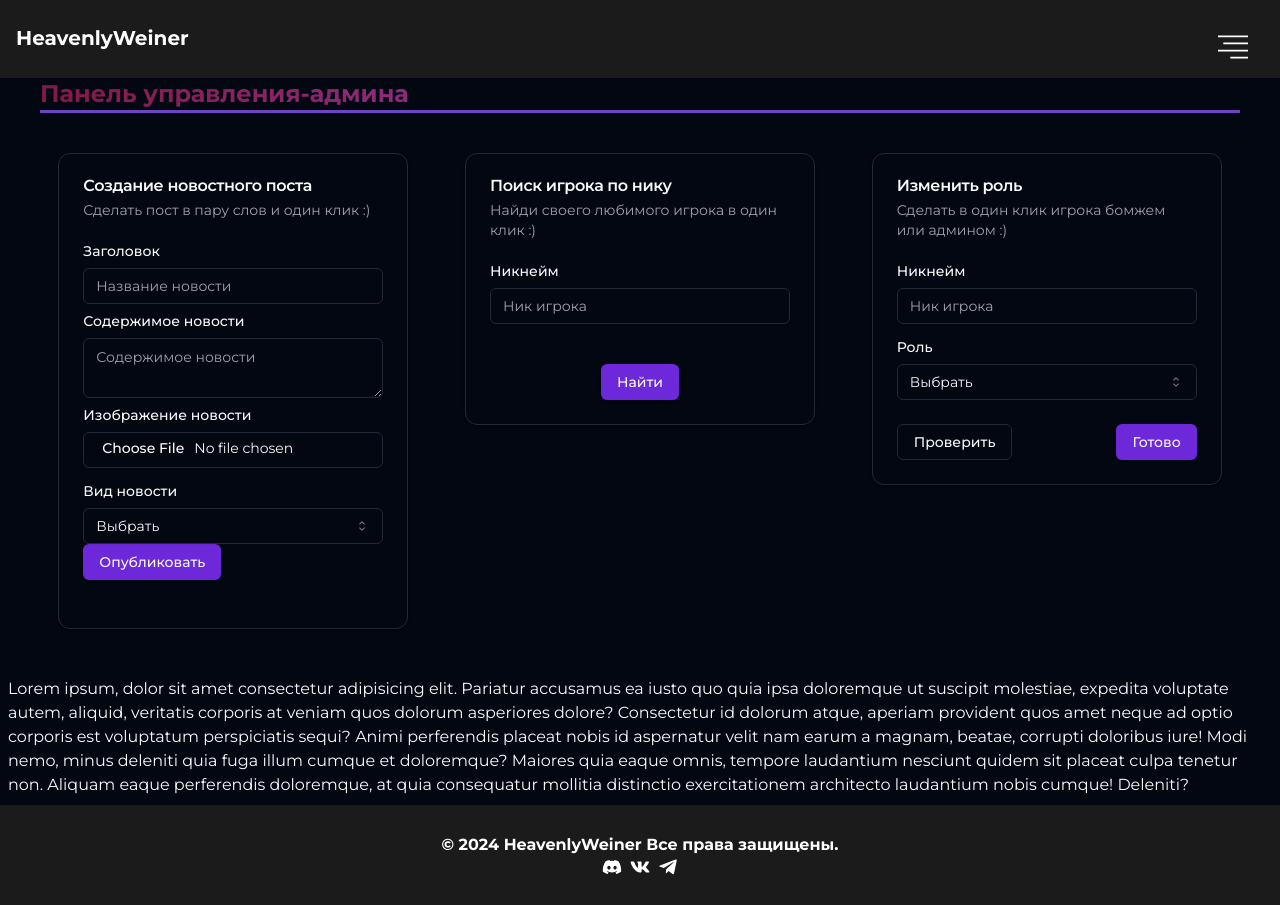
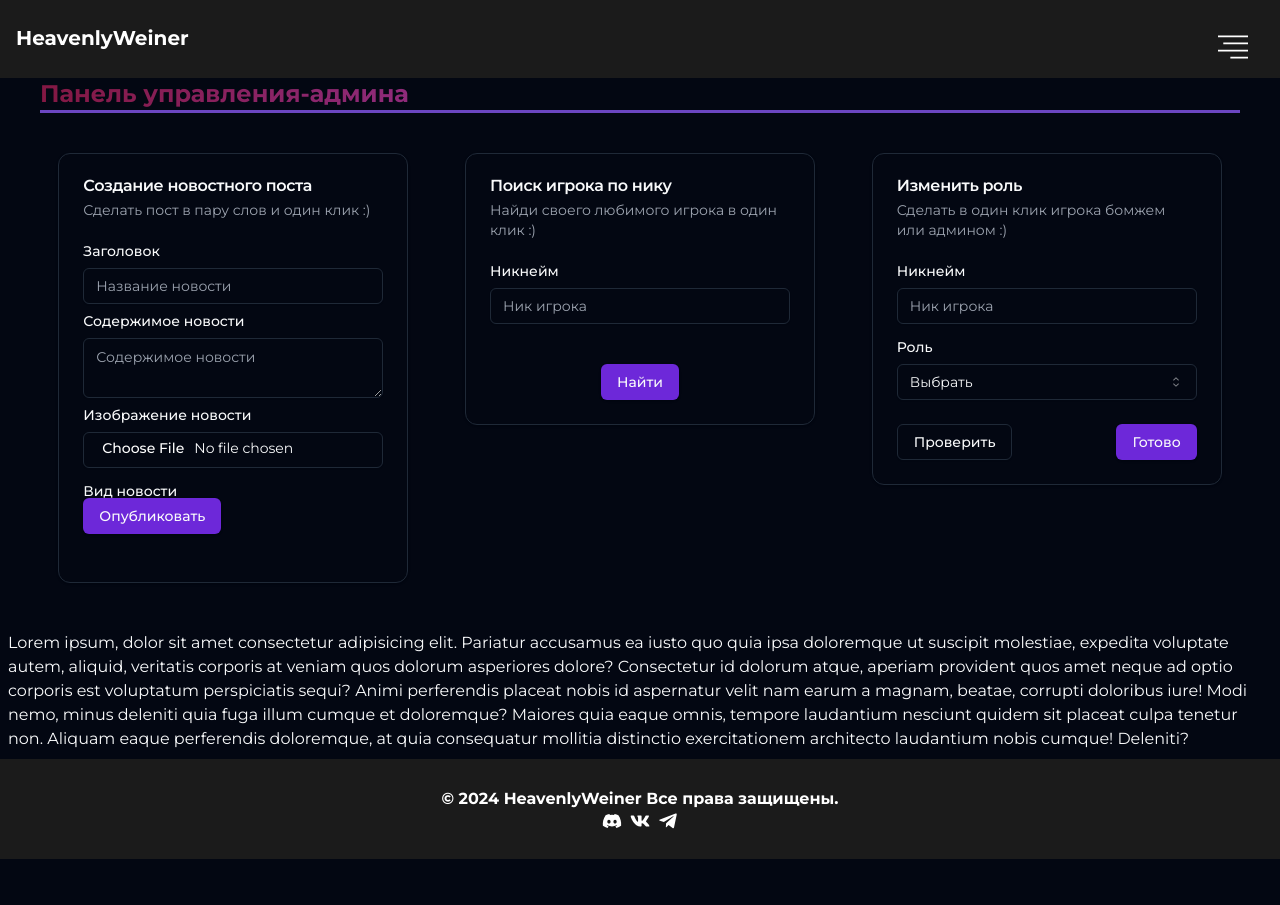
Before and after one commit to Z1ppzy/bigweb, a React (Vite) app: page /admindashboard in a window 1280 px wide. After the commit the page ends 859 px from the top, so only its background shows below. Built offline with nearby package versions, Linux system fonts and the light colour scheme; no server answers; sample sign-in values are in the browser's storage.

Commit message:
fix for vercel

```diff
--- a/src/Pages/AdminDashboard.tsx
+++ b/src/Pages/AdminDashboard.tsx
@@ -36,7 +36,7 @@ interface user {
 export default function AdminDashBoard() {
   const [title, setTitle] = useState('');
   const [content, setContent] = useState('');
-  const [type, setType] = useState('');
+  // const [type, setType] = useState('');
   const [image, setImage] = useState<File | null>(null);
 
   const handleSubmit = async (event: React.FormEvent<HTMLFormElement>) => {
@@ -133,7 +133,7 @@ export default function AdminDashBoard() {
                     </div>
                     <div className='flex flex-col space-y-2.5'>
                       <Label htmlFor='framework'>Вид новости</Label>
-                      <Select>
+                      {/* <Select>
                         <SelectTrigger id='framework'>
                           <SelectValue placeholder='Выбрать' />
                         </SelectTrigger>
@@ -143,7 +143,7 @@ export default function AdminDashBoard() {
                           <SelectItem value='update' onClick={() => setType('update')}>Обновление</SelectItem>
                           <SelectItem value='maintenance' onClick={() => setType('maintenance')}>Технические работы</SelectItem>
                         </SelectContent>
-                      </Select>
+                      </Select> */}
                     </div>
                   </div>
                   <Button type="submit" className='flex justify-center'>Опубликовать</Button>
```
